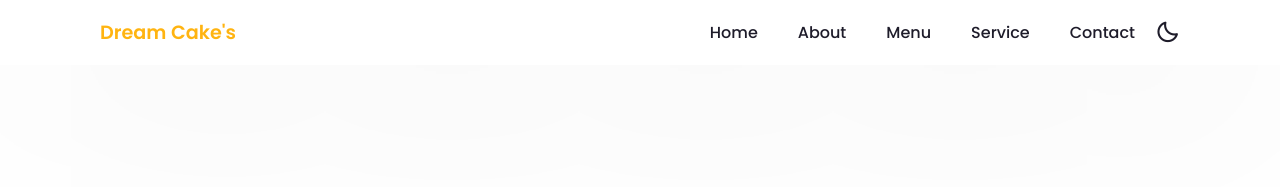
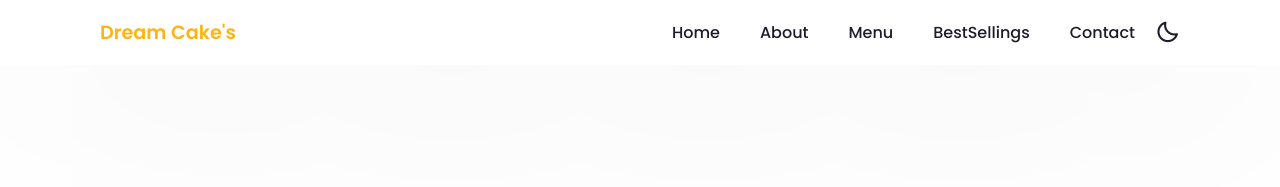
Before and after one commit to Anonymouswizard-spell/Cafemenu1, a plain HTML site: page index.html in a window 1280 px wide. Shown: the top 187 px of the page. Drawn offline with nearby package versions, Linux system fonts and the light colour scheme.

Commit message:
Changes in menu

```diff
--- a/index.html
+++ b/index.html
@@ -21,8 +21,8 @@
         <ul class="navbar">
             <li><a href="#home">Home</a></li>
             <li><a href="#about">About</a></li>
-            <li><a href="#menu">Menu</a></li>
-            <li><a href="#services">Service</a></li>
+            <li><a href="menu.jpg">Menu</a></li>
+            <li><a href="#BestSellings">BestSellings</a></li>
             <li><a href="#contact">Contact</a></li>
             <!-- Dark Mode -->
             <div class="bx bx-moon" id="darkmode"></div>
@@ -54,7 +54,7 @@
     </section>
 
     <!-- Menu -->
-    <section class="menu" id="menu">
+    <section class="menu" id="BestSellings">
         <div class="heading">
             <span>Menu</span>
             <h2>Our BestSellings</h2>
```
